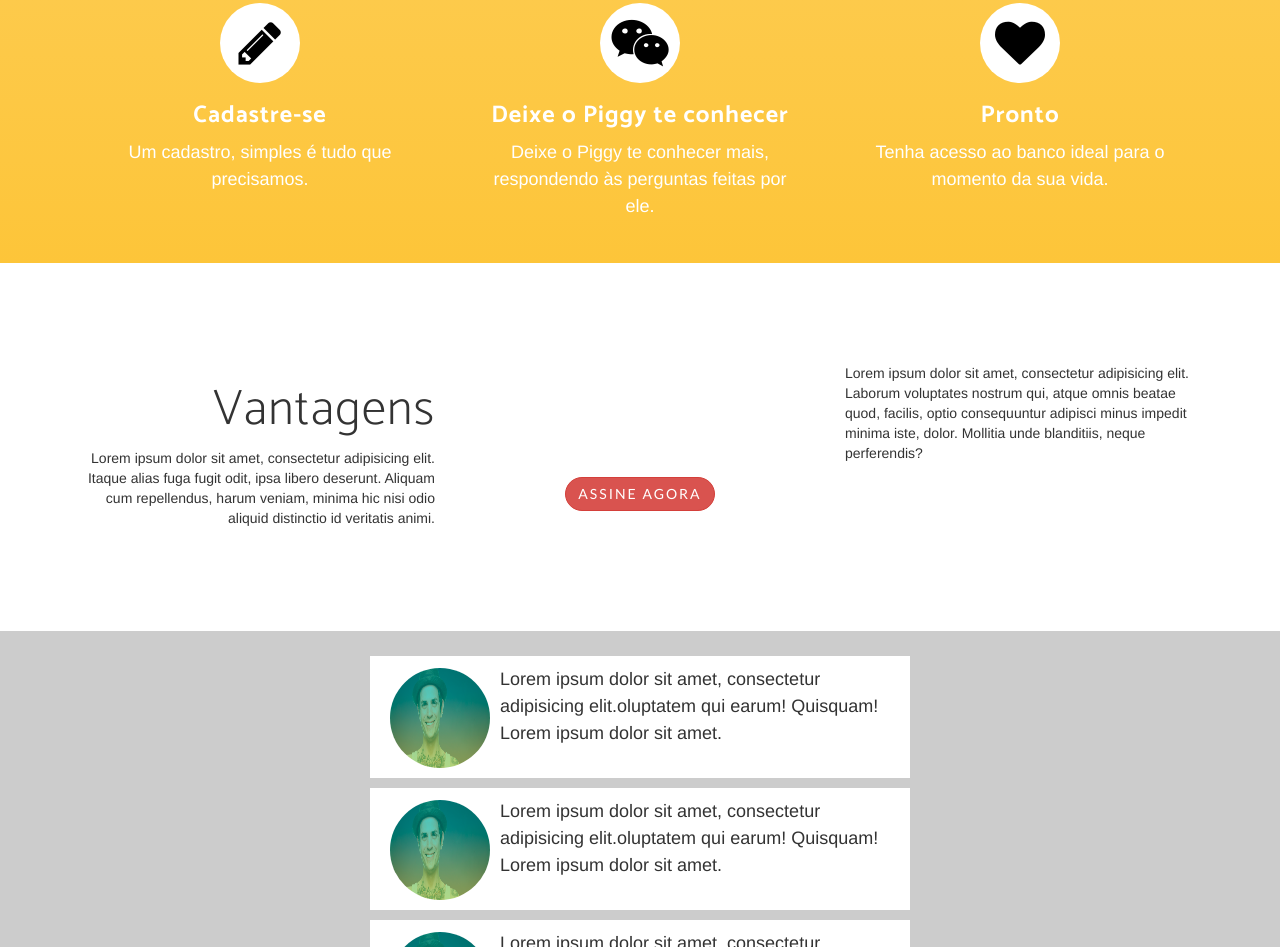
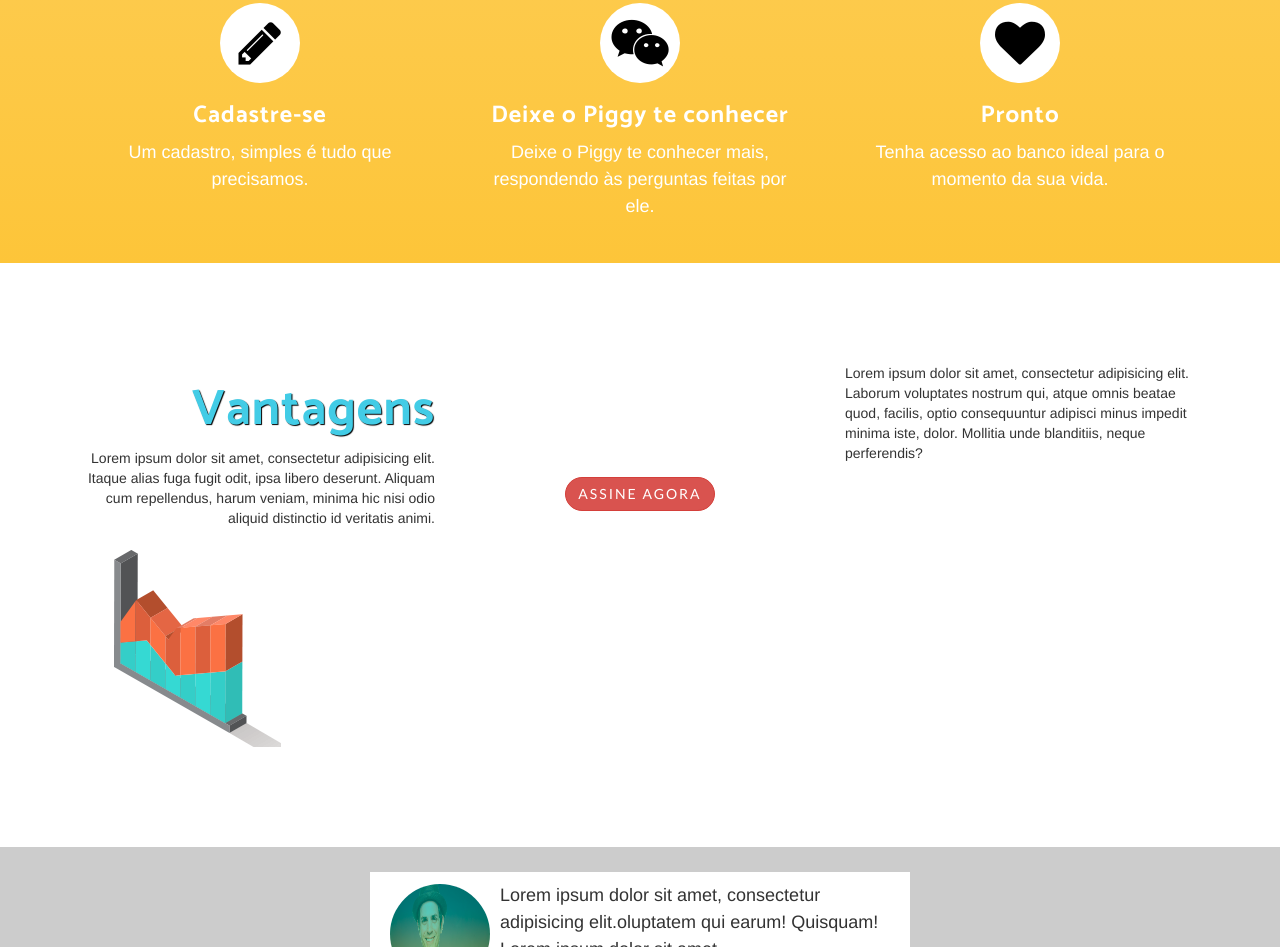
Before and after one commit to deividvs/PiggyBankerSite, a website: page index.html in a window 1280 px wide. Shown: the part 906-1853 px from the top of the page. Drawn offline with nearby package versions, Linux system fonts and the light colour scheme; a web font is replaced by a local one.

Commit message:
added graphs icon

```diff
--- a/css/main.css
+++ b/css/main.css
@@ -96,6 +96,13 @@ header{
   margin-right: 10px;
 }
 
+.advantage{
+  color: #42cce6;
+  font-weight: bold;
+  text-shadow: 1px 1px 1px #000;
+
+}
+
 .text-chat{
   margin-left: 10px;
 }
--- a/index.html
+++ b/index.html
@@ -172,8 +172,9 @@
             <div class="row">
                 <div class="col-md-12">
                     <div class="col-md-4">
-                        <h2 class="text-right"> Vantagens </h2>
+                        <h2 class="text-right advantage"> Vantagens </h2>
                         <div class="text-right"> Lorem ipsum dolor sit amet, consectetur adipisicing elit. Itaque alias fuga fugit odit, ipsa libero deserunt. Aliquam cum repellendus, harum veniam, minima hic nisi odio aliquid distinctio id veritatis animi. </div>
+                        <img src="img/graph_icon.png" alt="">
                     </div>
                     <div class="col-md-4 block_sign">
                         <button class="btn btn-danger btn_sign_in"> Assine Agora </button>
```
Also changed, not shown: img/graph_icon.png (added).
